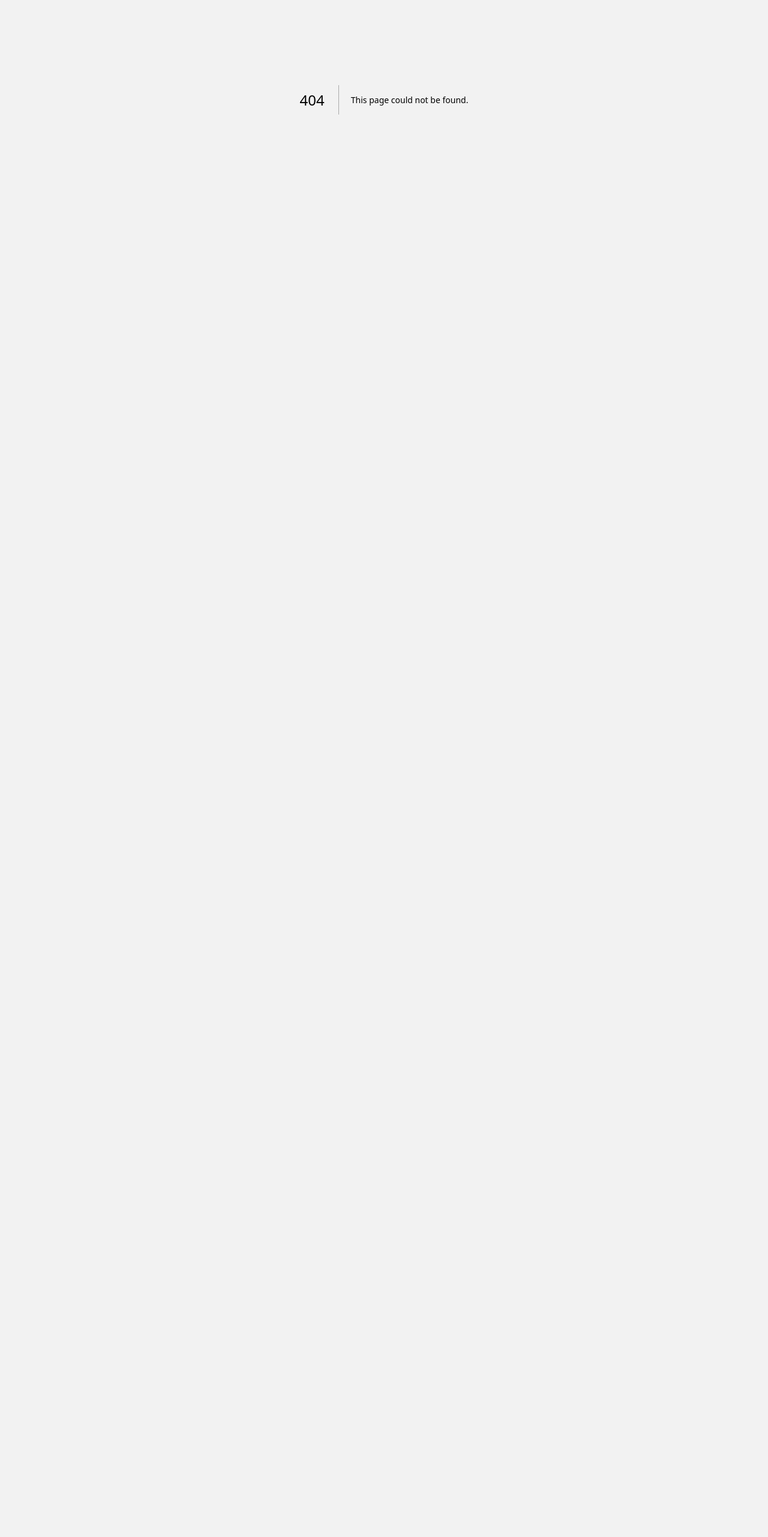
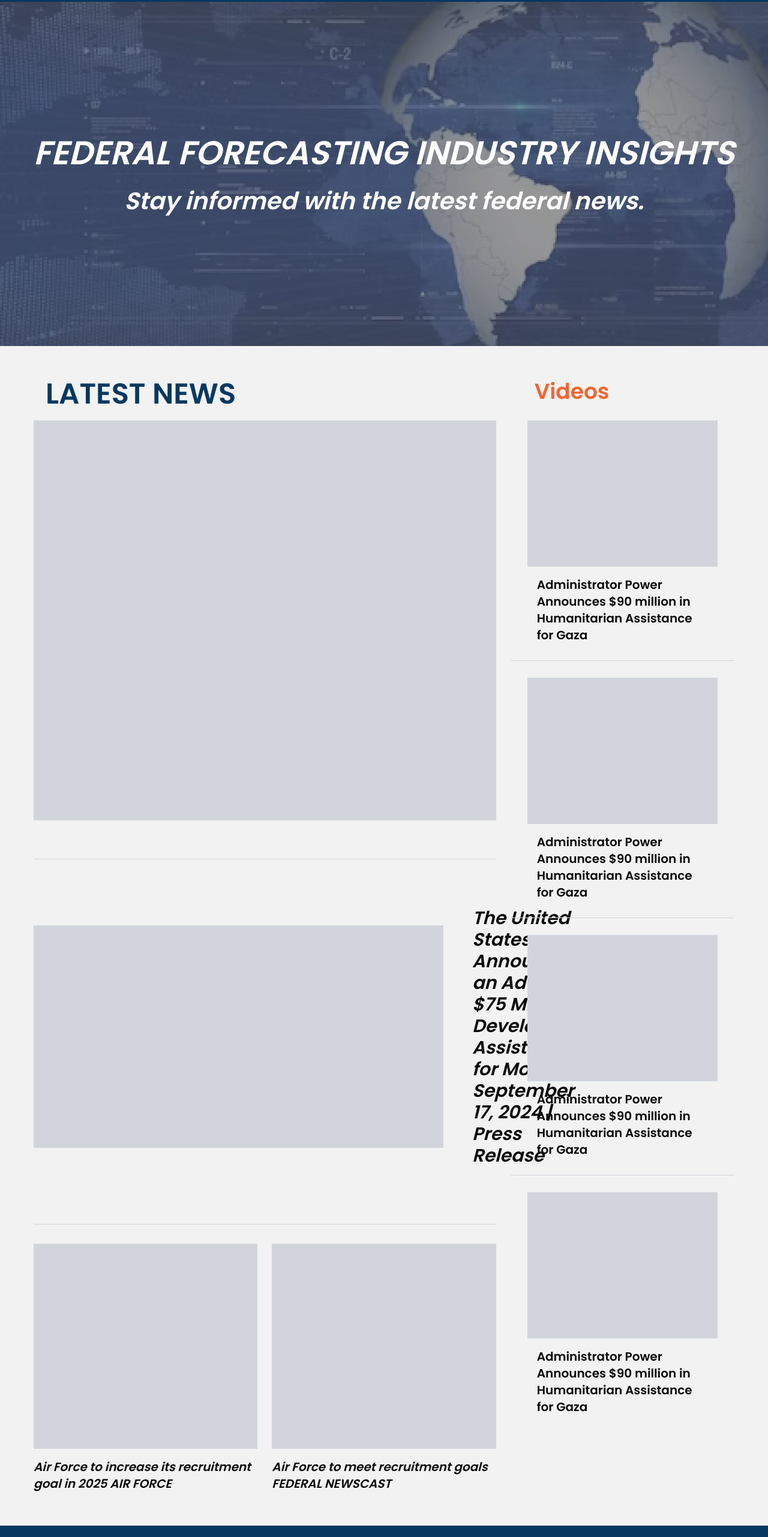
Before and after one commit to acepeagybol101/federal-forecasting-frontend, a Next.js app: page /learn/insight in a window 1280 px wide. Before the commit this address had no page. Shown: the part 234-2797 px from the top of the page at 60% size. Before the commit the page ends 800 px from the top, so only its background shows below. Built offline with nearby package versions, Linux system fonts and the light colour scheme.

Commit message:
done learn insight page

```diff
--- /dev/null
+++ b/app/(main)/learn/insight/page.tsx
@@ -0,0 +1,73 @@
+import React from "react";
+
+const Insight = () => {
+  return (
+    <div>
+      <div className="bg-[url('/images/bg-learn-insight.png')] h-[574px]">
+        <div className="bg-black bg-opacity-40 w-full flex h-full">
+          <div className="text-white italic font-semibold m-auto">
+            <div className=" text-[55px] m-auto ">
+              FEDERAL FORECASTING INDUSTRY INSIGHTS
+            </div>
+            <div className="text-[40px] text-center pt-2">
+              Stay informed with the latest federal news.
+            </div>
+          </div>
+        </div>
+      </div>
+
+      <div className="p-14">
+        <div className="grid grid-cols-12 gap-6">
+          <div className="col-span-8">
+            <div className="text-5xl font-semibold text-secondary pb-5 pl-5">
+              LATEST NEWS
+            </div>
+            <div className="bg-gray-300 h-[667px] w-full"></div>
+            <div className="flex items-center mt-16 border-t pt-8 border-gray-300">
+              <div className="bg-gray-300 w-[683px] h-[371px] flex-shrink-0"></div>
+              <div className="font-semibold italic text-3xl p-12">
+                The United States Announces an Additional $75 Million in
+                Development Assistance for Moldova September 17, 2024 | Press
+                Release
+              </div>
+            </div>
+            <div className="mt-12 border-t pt-8 border-gray-300">
+              <div className="grid grid-cols-2 gap-6">
+                <div>
+                  <div className="bg-gray-300 h-[342px] w-auto"></div>
+                  <div className="italic text-xl font-semibold pt-4">
+                    Air Force to increase its recruitment goal in 2025 AIR FORCE
+                  </div>
+                </div>
+                <div>
+                  <div className="bg-gray-300 h-[342px] w-auto"></div>
+                  <div className="italic text-xl font-semibold pt-4">
+                    Air Force to meet recruitment goals FEDERAL NEWSCAST
+                  </div>
+                </div>
+              </div>
+            </div>
+          </div>
+          <div className="col-span-4">
+            <div className="text-primary font-semibold text-4xl pl-10">
+              Videos
+            </div>
+            <div className=" divide-y divide-gray-300">
+              {[1, 2, 3, 4].map((key) => (
+                <div key={key} className="p-7">
+                  <div className="bg-gray-300 h-[244px] w-auto"></div>
+                  <div className="text-xl font-semibold pt-4 px-4">
+                    Administrator Power Announces $90 million in Humanitarian
+                    Assistance for Gaza
+                  </div>
+                </div>
+              ))}
+            </div>
+          </div>
+        </div>
+      </div>
+    </div>
+  );
+};
+
+export default Insight;
```
Also changed, not shown: public/images/bg-learn-insight.png (added).
